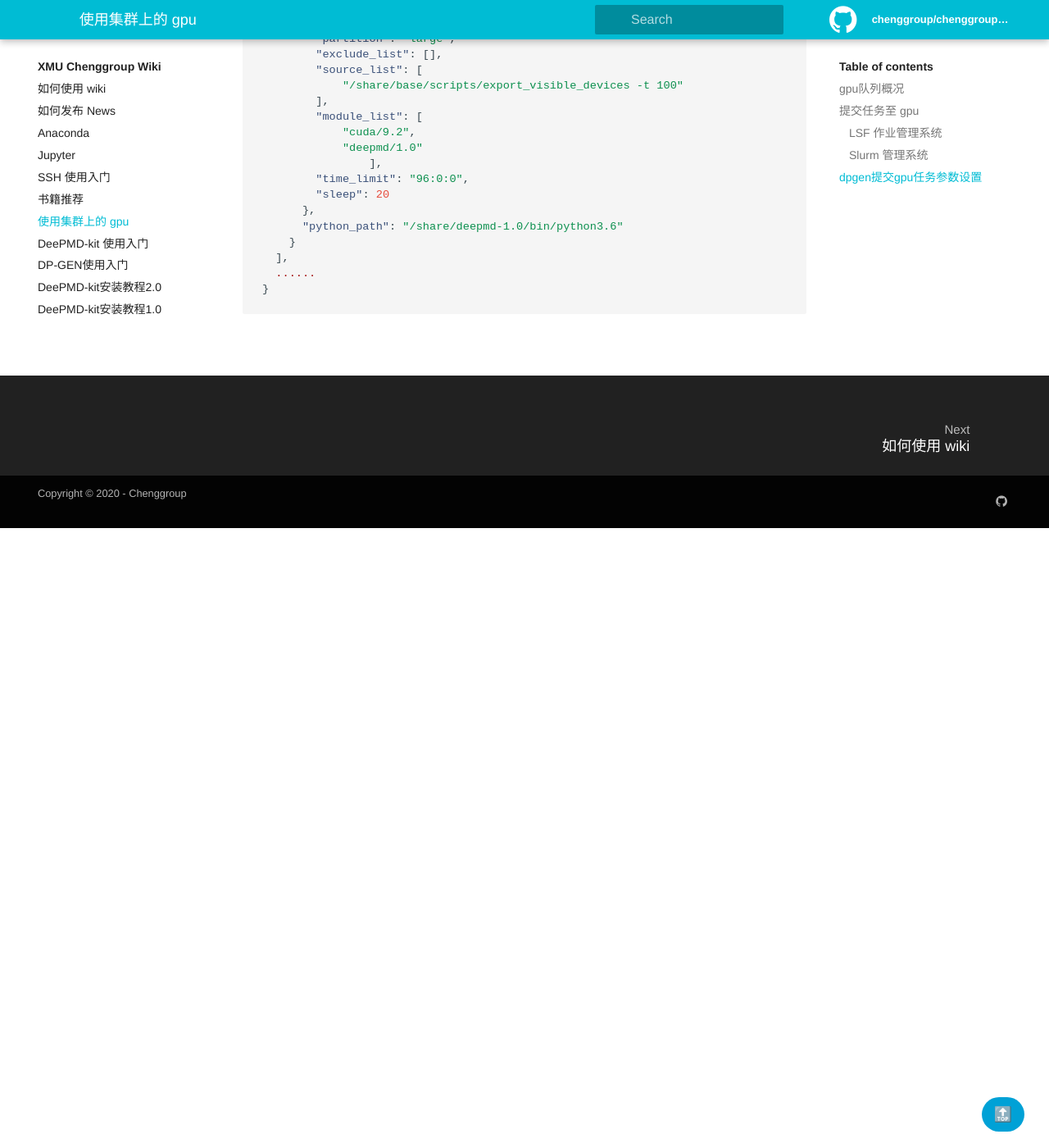
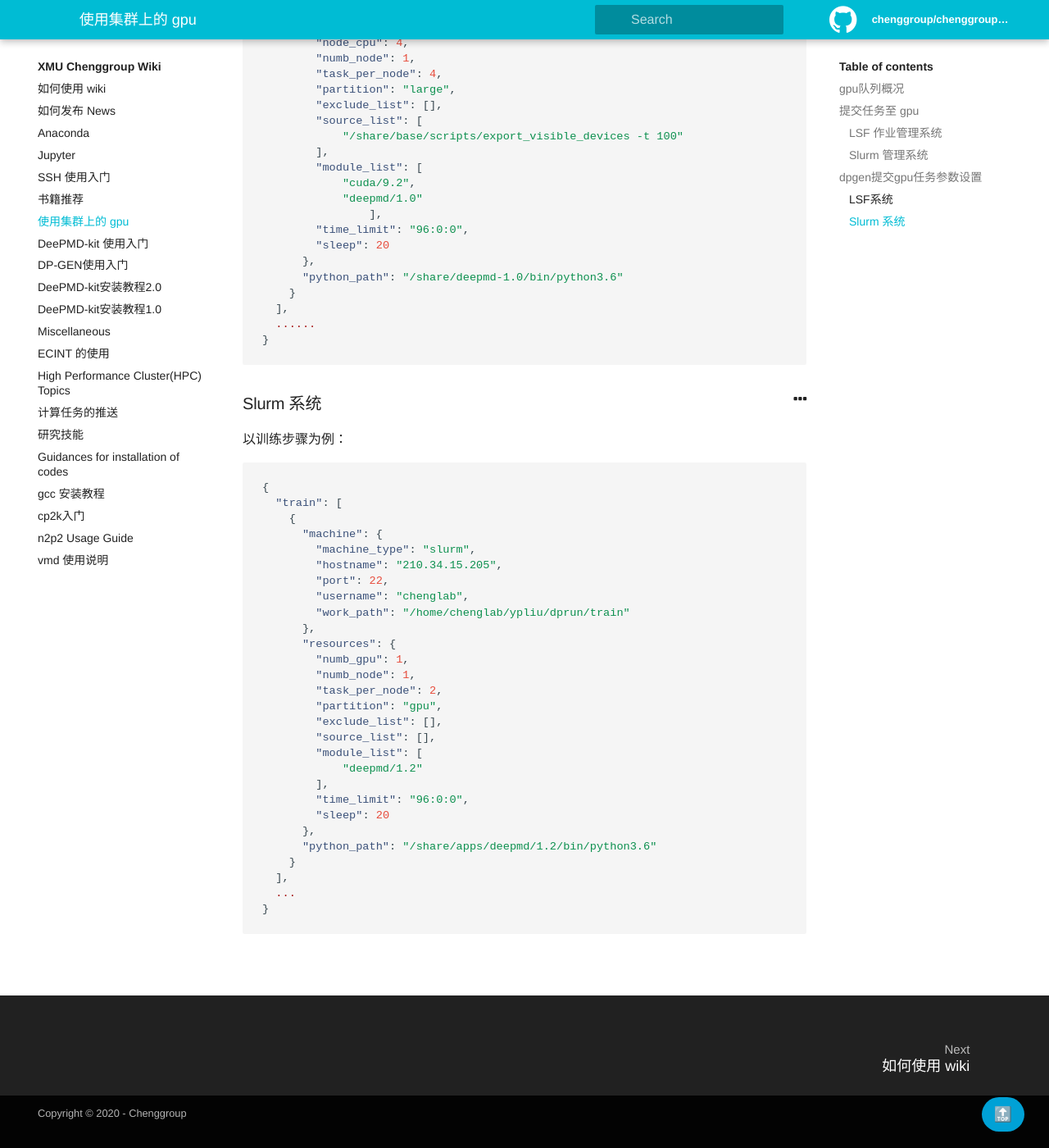
Before and after one commit to chenggroup/chenggroup.github.io, a Jekyll site: the page built from _wiki/gpu_usage.md, in a window 1280 px wide and 1400 px high, scrolled down 4686 px. Shown: the whole window at 82% size. Built offline with Jekyll 4.4.1, drawn with Linux system fonts in a browser that asks for light colours; before the commit the page ends 5330 px from its top, so only the background shows below that.

Commit message:
add dpgen for slurm

````diff
--- a/_wiki/gpu_usage.md
+++ b/_wiki/gpu_usage.md
@@ -173,6 +173,8 @@
 
 ## dpgen提交gpu任务参数设置
 
+### LSF系统
+
 以训练步骤为例：
 
 ```json
@@ -209,3 +211,38 @@
   ......
 }
 ```
+
+### Slurm 系统
+
+以训练步骤为例：
+
+```json
+{
+  "train": [
+    {
+      "machine": {
+        "machine_type": "slurm",
+        "hostname": "210.34.15.205",
+        "port": 22,
+        "username": "chenglab",
+        "work_path": "/home/chenglab/ypliu/dprun/train"
+      },
+      "resources": {
+        "numb_gpu": 1,
+        "numb_node": 1,
+        "task_per_node": 2,
+        "partition": "gpu",
+        "exclude_list": [],
+        "source_list": [],
+        "module_list": [
+            "deepmd/1.2"
+        ],
+        "time_limit": "96:0:0",
+        "sleep": 20
+      },
+      "python_path": "/share/apps/deepmd/1.2/bin/python3.6"
+    }
+  ],
+  ...
+}
+```
````
